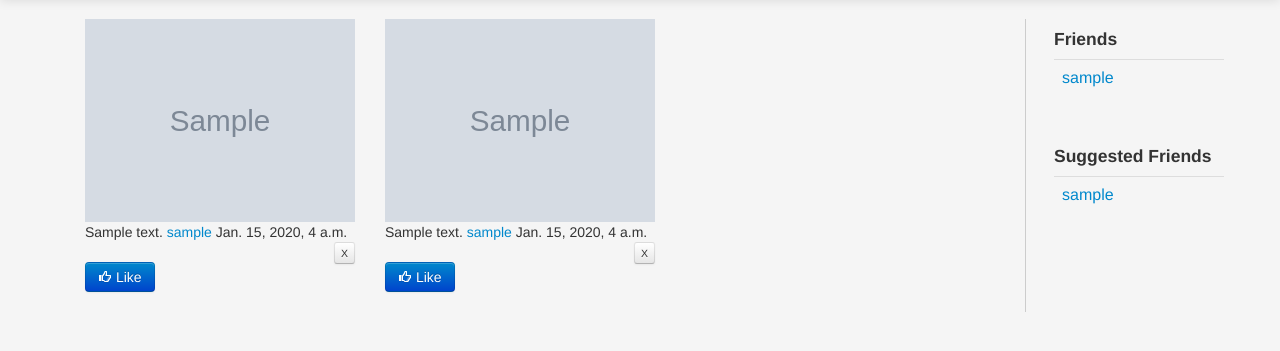
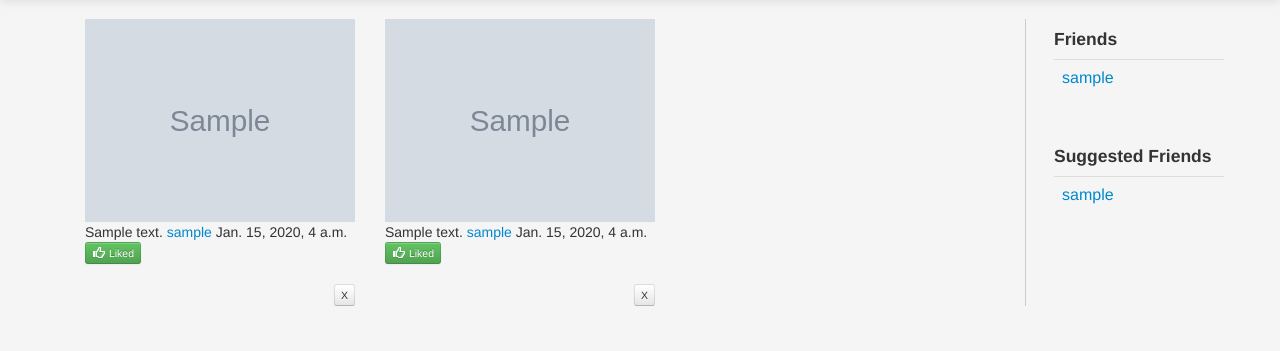
Before and after one commit to wreardan/kitty2013, a Django app: page /user/1 in a window 1280 px wide. Shown: the part 41-392 px from the top of the page. Run offline with Django 3.2, Linux system fonts and the light colour scheme; a user stored in the database is signed in; tables that the repository leaves empty hold one stand-in row (values such as "Sample post"); grey boxes marked "Sample" are stand-in pictures; data that the repository does not hold is empty; parts of the project's set-up code (start-up, migrations or seed data) failed here and were passed over; some libraries are stand-ins or nearby versions.

Commit message:
Likes work correctly now.

```diff
--- a/core/templates/user_home.html
+++ b/core/templates/user_home.html
@@ -31,27 +31,36 @@
 
                 <div class="media">
 
-
                     {% for meow in meows %}
                     <div class="span3">
+
                         <div class="media-body">
+
                             <img src="{{meow.image_url}}" />
+
                             <div class="caption">{{meow.text}}
                                 <a href="/user/{{meow.user.id}}">{{meow.user.username}}</a>
                                 {{ meow.ts }}
+
+                                <form class="form-inline" action="/meow/like/{{meow.id}}" method="POST">{% csrf_token %}
+                                    {% if meow.liked %}
+                                    <button title="Like" class="btn btn-success btn-mini" type="submit">
+                                    <i class="icon-white icon-thumbs-up"></i> Liked
+                                    {% else %}
+                                    <button title="Liked" class="btn btn-primary btn-mini" type="submit">
+                                    <i class="icon-white icon-thumbs-up"></i> Like
+                                    {% endif %}
+                                    </button>
+                                </form>
+
+                                {% if same_user and meow.user == logged_user %}
+                                <form class="form-inline" action="/meow/remove/{{meow.id}}" method="POST">{% csrf_token %}
+                                    <button title="Delete" class="pull-right btn btn-mini" type="submit">X</button>
+                                </form>
+                                {% endif %}
                             </div>
                         </div>
 
-                        {% if same_user and meow.user == logged_user %}
-                        <form class="form-inline" action="/meow/remove/{{meow.id}}" method="POST">{% csrf_token %}
-                            <button title="Delete" class="pull-right btn btn-mini" type="submit">X</button>
-                        </form>
-                        {% endif %}
-                        <form class="form-inline" action="/meow/like/{{meow.id}}" method="POST">{% csrf_token %}
-                            <button title="Like" class="btn btn-primary" type="submit">
-                                <i class="icon-white icon-thumbs-up"></i> Like
-                            </button>
-                        </form>
                     </div>
                     {% endfor %}
                 </div>
--- a/core/views.py
+++ b/core/views.py
@@ -131,6 +131,11 @@ def user_home(request, user_id):
     meows.extend(user.meow_set.all())
     meows.sort(key=lambda m: m.ts, reverse=True)
 
+    for meow in meows:
+        likes = user.userprofile.likes.all()
+        if meow in likes:
+            meow.liked = True
+
     context = {
         'meows': meows,
         'user_id': user_id,
```
